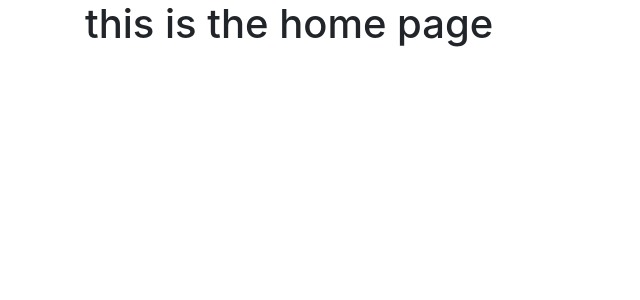
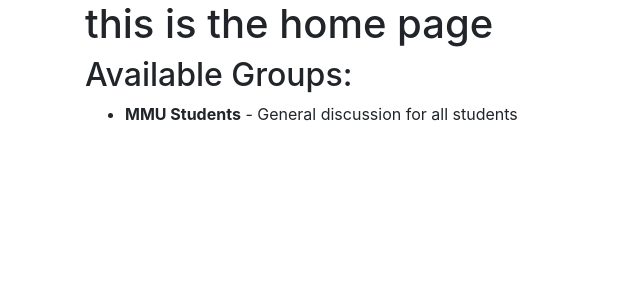
Before and after one commit to HazimDidSomething/MMU-BUZZ, a Flask app: page / in a window 1280 px wide. Shown: the part 56-356 px from the top of the page, without its empty margins (0-640 px from the left). Run offline with Flask 3, Linux system fonts and the light colour scheme; a user stored in the database is signed in; some libraries are stand-ins or nearby versions.

Commit message:
Added grouping feature (Group model + homepage groups list)

```diff
--- a/main.py
+++ b/main.py
@@ -1,4 +1,6 @@
 from website import create_app
+
+
 
 app = create_app()
 
--- a/website/templates/home.html
+++ b/website/templates/home.html
@@ -1,5 +1,15 @@
 {% extends "base.html" %}
 {% block title %} Home {% endblock %}
 
-{% block content %} <h1>this is the home page</h1>
+{% block content %}
+  <h1>this is the home page</h1>
+
+  <h2>Available Groups:</h2>
+  <ul>
+    {% for group in groups %}
+      <li><strong>{{ group.name }}</strong> - {{ group.description }}</li>
+    {% else %}
+      <li>No groups available.</li>
+    {% endfor %}
+  </ul>
 {% endblock %}
--- a/website/views.py
+++ b/website/views.py
@@ -1,10 +1,11 @@
-from flask import Blueprint,render_template
-from flask_login import login_required,current_user
+from flask import Blueprint, render_template
+from flask_login import login_required, current_user
+from .models import Group
 
-views = Blueprint('views',__name__)
-
+views = Blueprint('views', __name__)
 
 @views.route('/')
 @login_required
 def home():
-    return render_template("home.html", user = current_user)
+    groups = Group.query.all()
+    return render_template("home.html", user=current_user, groups=groups)
```
Also changed, not shown: website/__init__.py (+9 -2 lines).
